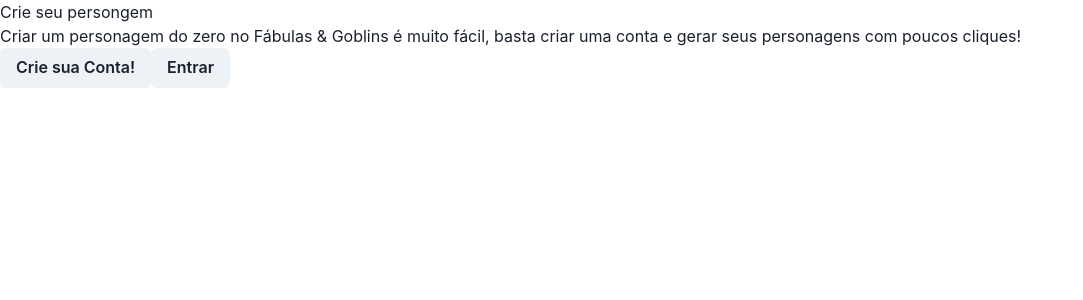
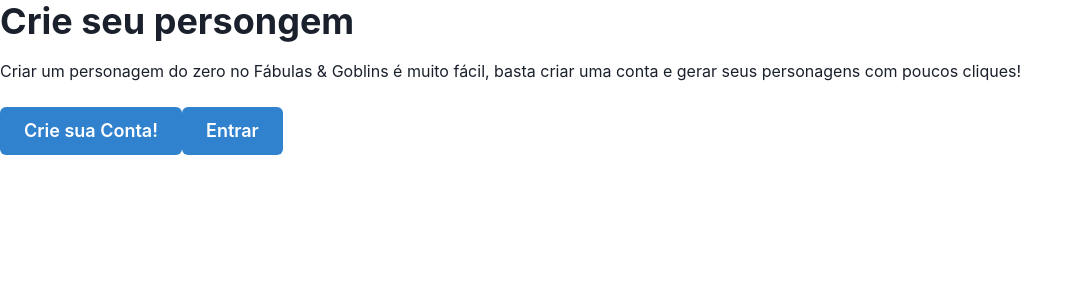
Before and after one commit to renatodex/fabulasegoblins-monorepo, a Next.js app: page / in a window 1280 px wide. Shown: the top 300 px of the page, without its empty margins (0-1083 px from the left). Built offline with nearby package versions, Linux system fonts and the light colour scheme.

Commit message:
Basic Structure 1.1

```diff
--- a/pages/index.jsx
+++ b/pages/index.jsx
@@ -1,14 +1,14 @@
-import { Box, Text, Button } from '@chakra-ui/react'
+import { Box, Text, Button, Heading } from '@chakra-ui/react'
 
 function HomePage() {
   return (
     <Box>
-      <Text>Crie seu persongem</Text>
-      <Text>Criar um personagem do zero no Fábulas & Goblins é muito fácil, basta criar uma conta e gerar
+      <Heading mb={4}>Crie seu persongem</Heading>
+      <Text fontSize='x1'>Criar um personagem do zero no Fábulas & Goblins é muito fácil, basta criar uma conta e gerar
         seus personagens com poucos cliques!</Text>
       <Box>
-        <Button>Crie sua Conta!</Button>
-        <Button>Entrar</Button>
+        <Button size='lg' colorScheme='blue' mt='24px'>Crie sua Conta!</Button>
+        <Button size='lg' colorScheme='blue' mt='24px'>Entrar</Button>
       </Box>
     </Box>
   )
```
